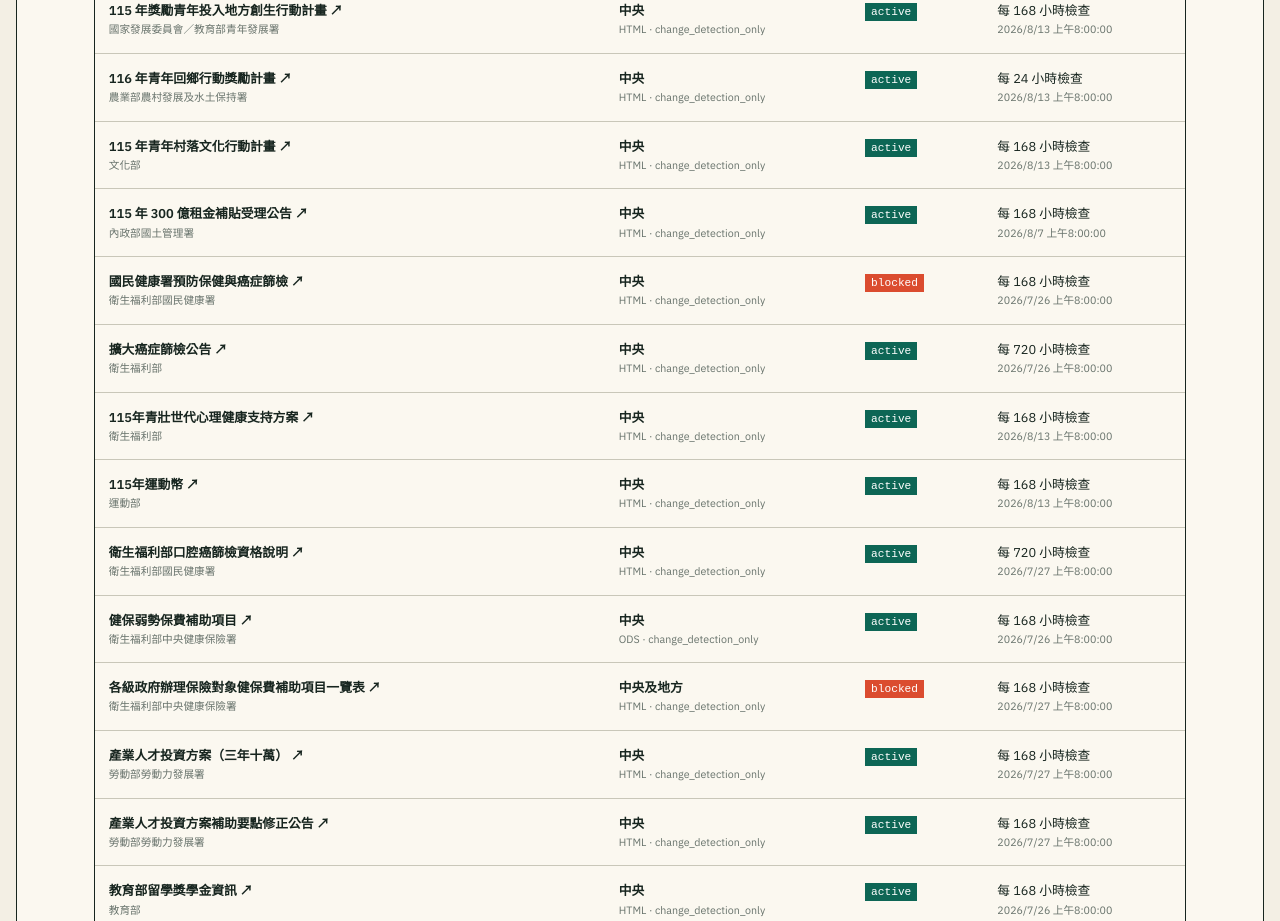
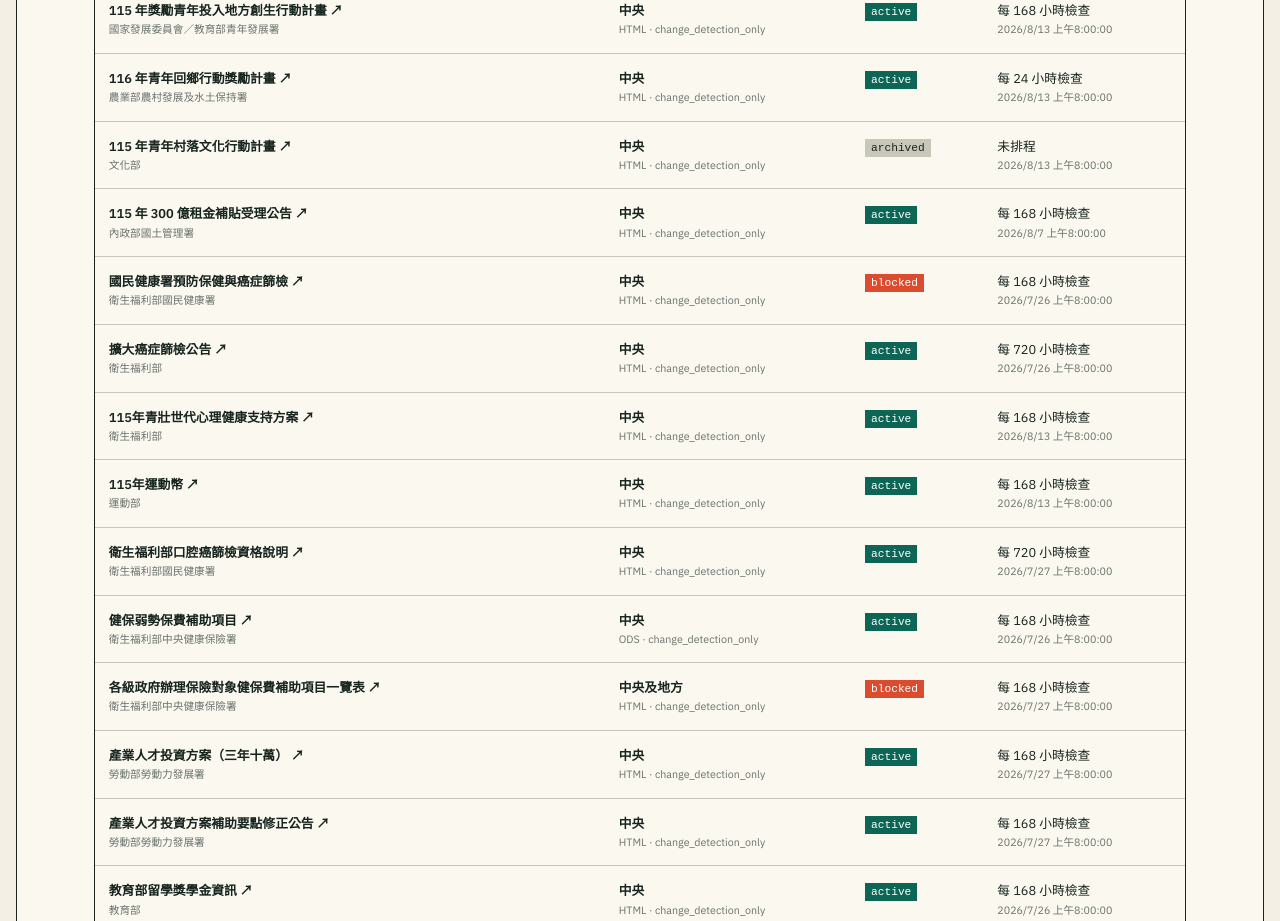
Before and after one commit to des86532/gov-welfare, a Next.js app: page /admin in a window 1280 px wide. Shown: the part 4260-5181 px from the top of the page. Built offline with nearby package versions, Linux system fonts and the light colour scheme; no server answers.

Commit message:
Archive completed culture program source

```diff
--- a/data/sources.ts
+++ b/data/sources.ts
@@ -751,11 +751,11 @@ export const sources: SourceConfig[] = [
     roles: ["application", "supplement"],
     automation: "change_detection_only",
     adapterKey: "official_page",
-    checkEveryHours: 168,
+    checkEveryHours: null,
     crawlerRequired: false,
-    status: "active",
+    status: "archived",
     lastVerifiedAt: "2026-08-13",
-    note: "115 年徵件已截止並公布獲獎名單；保留年度資訊並等待下一年度公告。",
+    note: "115 年徵件已截止並公布獲獎名單；停止監測已封存年度頁，下一年度公告以新的 Source 登錄。",
   },
   {
     id: "myegov-rent-115-guide",
```
